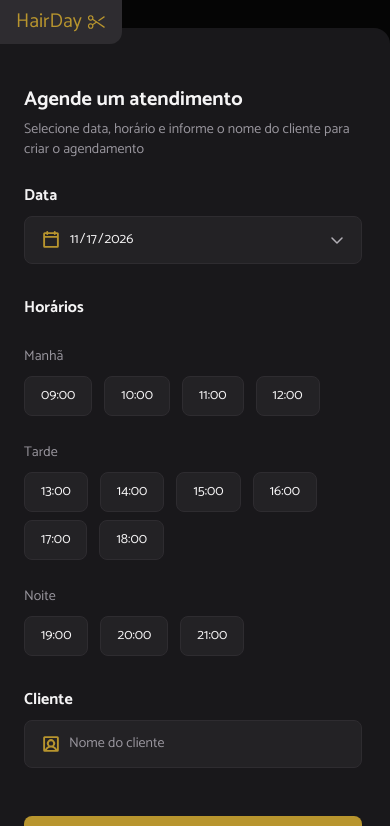
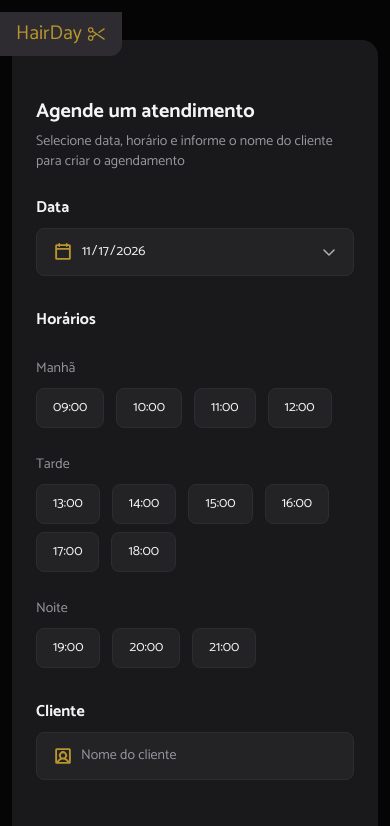
Before and after one commit to otavioroschel/hairday, a React (Vite) app: page / in a window 390 px wide. Shown: the top 826 px of the page. Built offline with nearby package versions, Linux system fonts and the light colour scheme.

Commit message:
fix: ajusta largura e alinhamento do card do logo

```diff
--- a/src/components/ScheduleSidebar/ScheduleSidebar.tsx
+++ b/src/components/ScheduleSidebar/ScheduleSidebar.tsx
@@ -46,9 +46,9 @@ export function ScheduleSidebar({ appointments, onSubmit }: ScheduleSidebarProps
   }
 
   return (
-    <aside className="flex w-full flex-col lg:m-3 lg:w-[498px] lg:shrink-0">
-      {/* Logo em card sobreposto ao painel: tom mais claro (gray-600) e canto inferior direito arredondado */}
-      <div className="relative z-10 -mb-4 inline-flex items-center self-start gap-1 rounded-br-xl bg-gray-600 px-4 py-2 text-yellow lg:-ml-3">
+    <aside className="m-3 flex w-auto flex-col lg:w-[498px] lg:shrink-0">
+      {/* Logo em card sobreposto ao painel */}
+      <div className="relative z-10 -mb-4 -ml-3 inline-flex items-center self-start gap-1 rounded-br-xl bg-gray-600 px-4 py-2 text-yellow">
         <span className="text-xl">HairDay</span>
         <Scissors size={20} className="text-yellow" aria-hidden="true" />
       </div>
```
